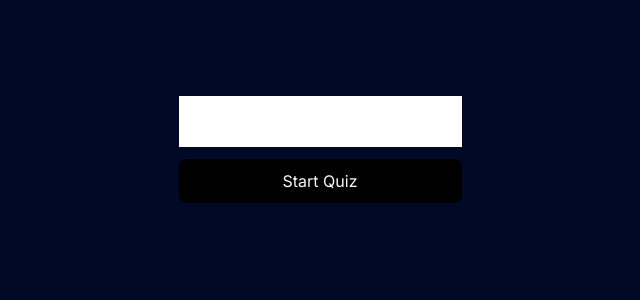
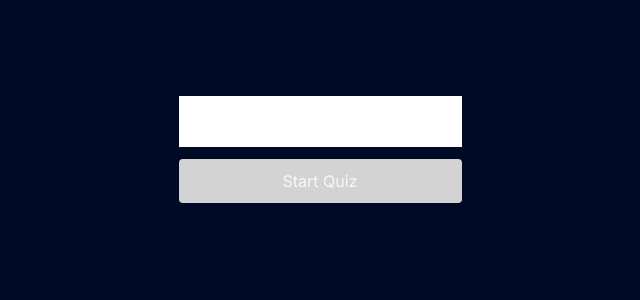
Before and after one commit to Kusalava0/Quiz_App, a Next.js app: page / in a window 1280 px wide. Shown: the top 300 px of the page, without its empty margins (320-960 px from the left). Built offline with nearby package versions, Linux system fonts and the light colour scheme.

Commit message:
form validation, useEffect dependency, font fix-2

```diff
--- a/app/layout.js
+++ b/app/layout.js
@@ -12,7 +12,12 @@ export default function RootLayout({ children }) {
   return (
     <html lang="en">
       <head>
-        <script src="https://kit.fontawesome.com/87250e21ec.js" crossorigin="anonymous"></script>
+        {/* Load Font Awesome asynchronously */}
+        <script
+          src="https://kit.fontawesome.com/87250e21ec.js"
+          crossorigin="anonymous"
+          async  // Add the async attribute to load the script asynchronously
+        ></script>
       </head>
       <body className={inter.className}>{children}</body>
     </html>
--- a/app/page.js
+++ b/app/page.js
@@ -12,14 +12,24 @@ export default function Home() {
   }
 
   const handleChange = event => {
-    if (!isValidEmail(event.target.value)) {
+    const enteredEmail = event.target.value;
+    setEmail(enteredEmail);
+
+    if (!isValidEmail(enteredEmail)) {
       setError('Email is invalid');
     } else {
       setError(null);
     }
+  };
 
-    setEmail(event.target.value);
-  };
+  const startQuizButton = isValidEmail(email) ? (
+    <Link href='/quiz'>
+      <button className='button'>Start Quiz</button>
+    </Link>
+  ) : (
+    <button className='btn-disabled' disabled>Start Quiz</button>
+  );
+
   return (
     <main className="flex min-h-screen flex-col items-center justify-between p-24">
       <div className='flex flex-col '>
@@ -30,14 +40,7 @@ export default function Home() {
           value={email}
           onChange={handleChange}
         />
-        {error ? (
-          <Link href='/'>
-            <button className='btn-disabled'>Start Quiz</button>
-          </Link>
-        ) : (
-          <Link href='/quiz'>
-            <button className='button'>Start Quiz</button>
-          </Link>)}
+        {startQuizButton}
       </div>
     </main>
   )
--- a/app/quiz/page.jsx
+++ b/app/quiz/page.jsx
@@ -38,11 +38,18 @@ const Page = () => {
   };
 
   useEffect(() => {
+    const decrementTimer = () => {
+      if (timer > 0) {
+        setTimer((prevTimer) => prevTimer - 1);
+      }
+    };
+
     const timerInterval = setInterval(decrementTimer, 1000);
 
     // Clean up the interval when the component unmounts
     return () => clearInterval(timerInterval);
-  }, []);
+  }, [timer]);
+
 
   useEffect(() => {
     if (timer === 0) {
```
Lines whose indentation alone changed are shown as unchanged.
